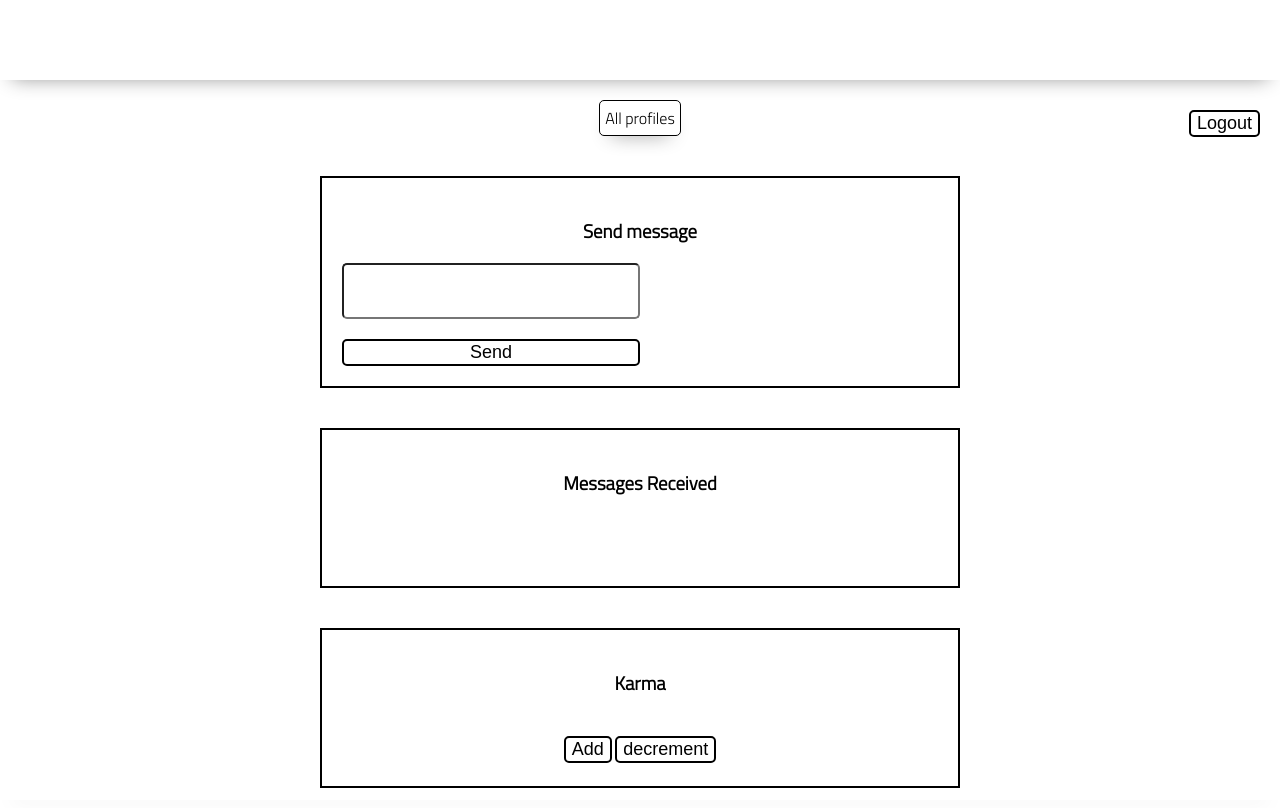
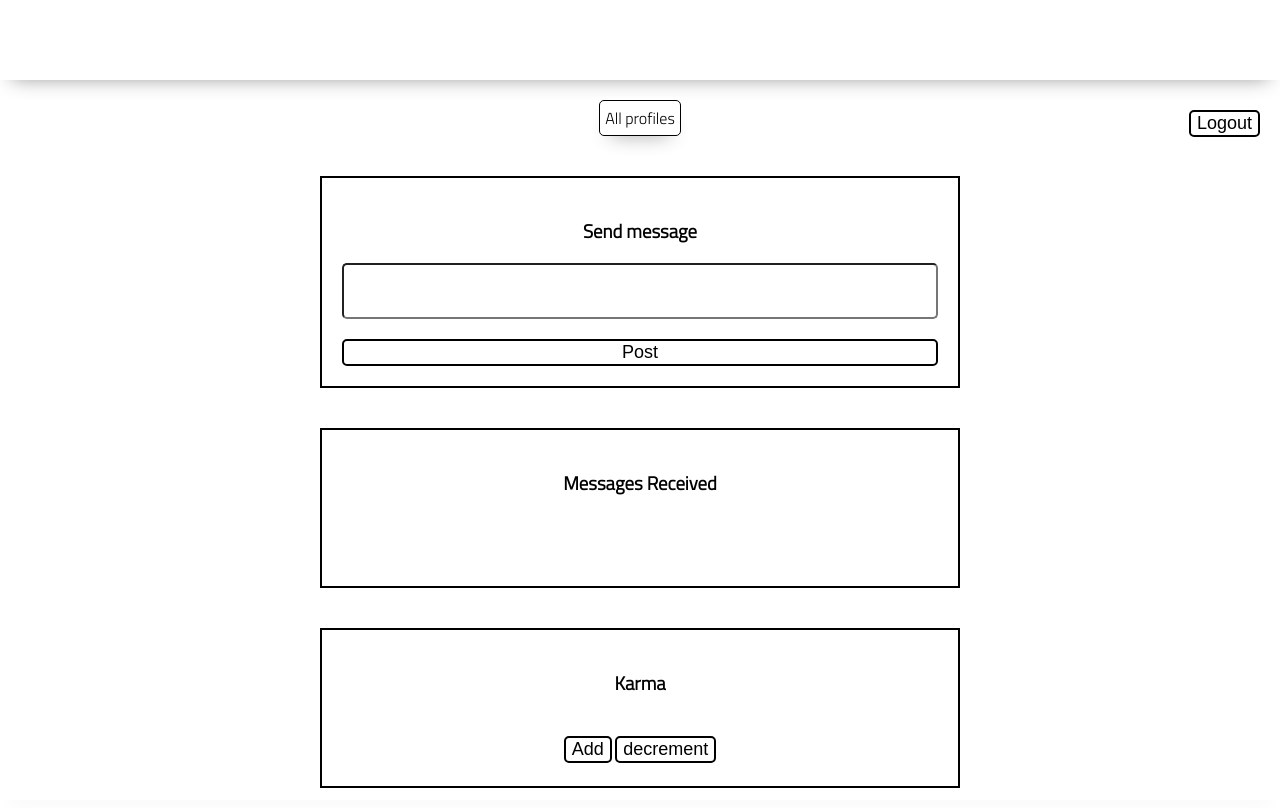
Before and after one commit to willgundy/worst-social-media-app, a plain HTML site: page profile/index.html in a window 1280 px wide. Drawn offline with nearby package versions, Linux system fonts and the light colour scheme.

```diff
--- a/profile/index.html
+++ b/profile/index.html
@@ -23,8 +23,8 @@
     <div class="send-message container">
       <h3>Send message</h3>
       <form>
-        <input name="message" />
-        <button>Send</button>
+        <input name="message" class="inputMessage" />
+        <button>Post</button>
       </form>
 
     </div>
--- a/profile/profile.js
+++ b/profile/profile.js
@@ -1,8 +1,6 @@
 import {
     checkAuth,
     logout,
-    createProfile,
-    getProfiles,
     getMyProfile,
     createMessage,
     getMessages,
--- a/profiles/profiles.js
+++ b/profiles/profiles.js
@@ -1,7 +1,6 @@
 import {
     checkAuth,
     logout,
-    createProfile,
     getProfiles
 } from '../fetch-utils.js';
 
--- a/styles/style.css
+++ b/styles/style.css
@@ -146,8 +146,8 @@ a {
 }
 
 .profile:hover, .all-profiles:hover, .messagetext:hover{
-    background-color: lightblue;
-    transform: scale(1.2);
+    background-color: palegreen;
+    transform: scale(1.1);
     border: none;
 
 }
@@ -171,13 +171,15 @@ a {
 form{
     display: flex;
     flex-direction: column;
-    width: 50%;
     justify-content: center;
 }
 
 input{
+    border-radius: 5px;
+}
+
+.inputMessage {
     height: 7vh;
-    border-radius: 5px;
 }
 
 button{
@@ -189,9 +191,7 @@ button{
 }
 
 button:hover{
-
     transform: scale(1.1);
     background-color: black;
     color: white;
-
 }
```
